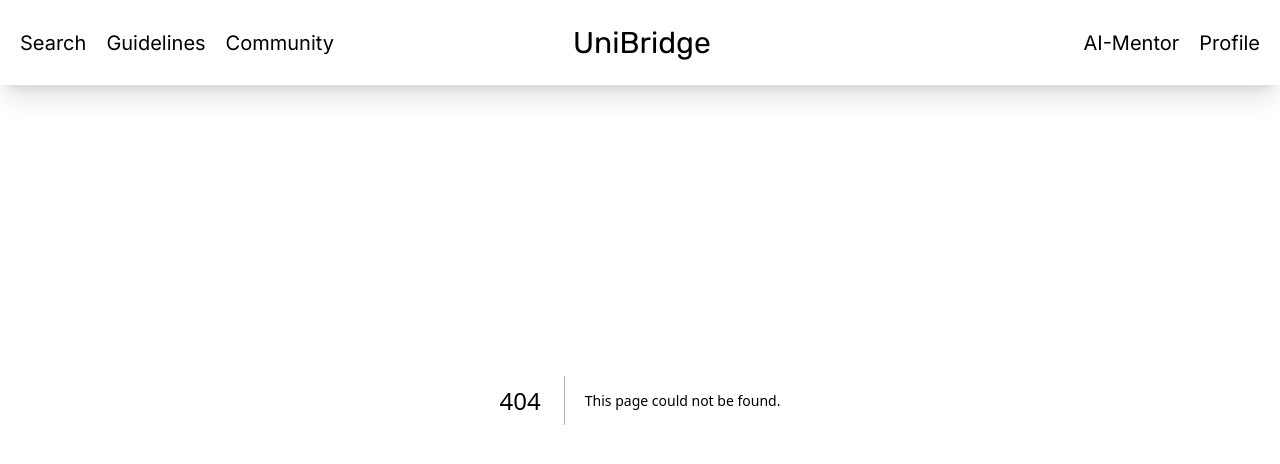
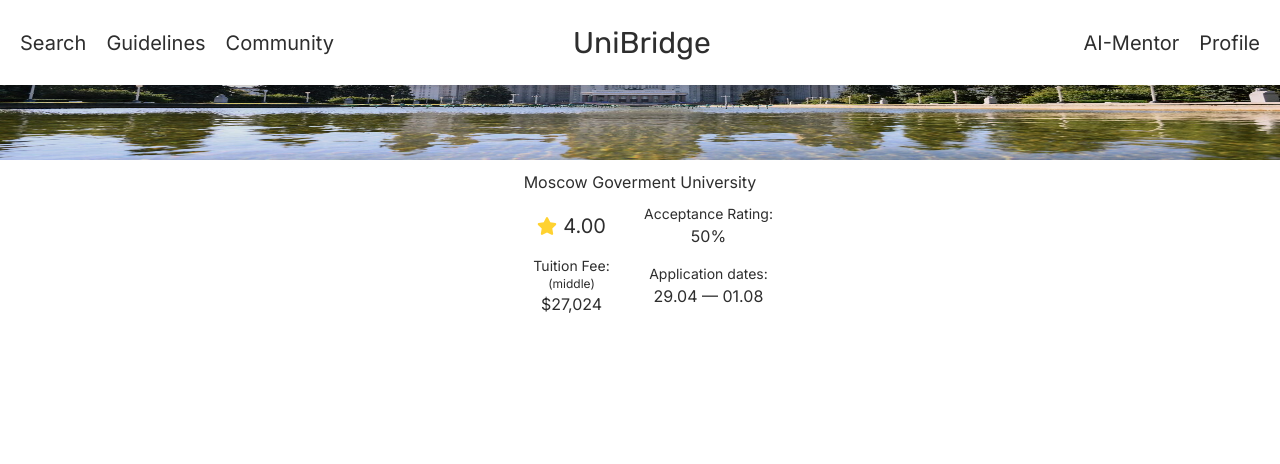
Before and after one commit to Bl1tz2200/UniBridge, a Next.js app: page /search/moscowgovermentuniversity in a window 1280 px wide. Before the commit this address had no page. Shown: the top 464 px of the page. Built offline with nearby package versions, Linux system fonts and the light colour scheme.

Commit message:
Started creating university's unique page template

```diff
--- a/src/app/layout.tsx
+++ b/src/app/layout.tsx
@@ -26,7 +26,7 @@ export default function RootLayout({
   return (
     <html lang="en">
       <head>
-        <link rel="icon" href="/icons/UniBridge.ico" sizes="any" />
+        <link rel="icon" href="/favicon.ico" sizes="any" />
       </head>
       <body className={`${rubik.variable} ${inter.variable} antialiased`}>
         <NavBar />
--- /dev/null
+++ b/src/app/search/[keyName]/page.tsx
@@ -0,0 +1,50 @@
+"use client"
+
+import { useParams } from 'next/navigation'
+import Image from 'next/image'
+import { universityInfo } from '../searchObjects'
+
+var universityList: universityInfo = { // Getting them from the DB
+    image_name: "moscowgovermentuniversity.jpg",
+    keyName: "moscowgovermentuniversity",
+    label: "Moscow Goverment University",
+    starSum: Number("16"),
+    startCounter: Number("4"),
+    acceptanceRating: Number("50"),
+    tuitionFee: "$27,024",
+    dateStart: "29.04",
+    dateEnd: "01.08"
+  }
+
+export default function Page() {
+  const params = useParams()
+  const db_key = params.keyName
+
+  return (
+    <>
+      <Image src={`/images/search/${universityList.image_name}`} width={1920} height={1080} className="w-full h-40 rounded-tr-xl rounded-tl-xl" placeholder="blur" blurDataURL={`/images/search/${universityList.image_name}`} alt="University Image" />
+      <div className="grid grid-cols-1 justify-center justify-items-center w-full">
+      <label className="p-2.5">{universityList.label}</label>
+      <ul className="grid grid-cols-2 items-center content-betweem justify-items-center justify-between px-1 pb-2.5 gap-2">
+          <li className="flex gap-1.5 text-xl">
+          <svg className="text-amber-300 w-5" xmlns="http://www.w3.org/2000/svg" viewBox="0 0 576 512" data-rating="10"><path fill="currentColor" d="M259.3 17.8L194 150.2 47.9 171.5c-26.2 3.8-36.7 36.1-17.7 54.6l105.7 103-25 145.5c-4.5 26.3 23.2 46 46.4 33.7L288 439.6l130.7 68.7c23.2 12.2 50.9-7.4 46.4-33.7l-25-145.5 105.7-103c19-18.5 8.5-50.8-17.7-54.6L382 150.2 316.7 17.8c-11.7-23.6-45.6-23.9-57.4 0z"></path></svg>
+          <span>{(universityList.starSum/universityList.startCounter).toFixed(2)}</span>
+          </li>
+          <li className="grid grid-cols-1 items-center content-center justify-center justify-items-center">
+          <span className="text-sm">Acceptance Rating:</span>
+          <span>{universityList.acceptanceRating}%</span>
+          </li>
+          <li className="grid grid-cols-1 items-center content-center justify-center justify-items-center">
+          <span className="text-sm">Tuition Fee:</span>
+          <span className="text-xs">(middle)</span>
+          <span>{universityList.tuitionFee}</span>
+          </li>
+          <li className="grid grid-cols-1 items-center content-center justify-center justify-items-center">
+          <span className="text-sm">Application dates:</span>
+          <span>{universityList.dateStart} — {universityList.dateEnd}</span>
+          </li>
+      </ul>
+      </div>
+    </>
+  )
+}
--- a/src/app/search/components/filter_component.tsx
+++ b/src/app/search/components/filter_component.tsx
@@ -3,11 +3,7 @@
 import { capitalizeFirstLetter } from "@/hooks/textUtils";
 import { changingStyleParameter } from "@/components/sharedObjects";
 import { useState } from "react";
-
-type filterParams = {
-    filterTypeName: string,
-    values: string[]
-}
+import { filterParams } from "../searchObjects";
 
 export function AddFilters({filterTypeName, values}: filterParams) { // Component to add filters by values
 
--- a/src/app/search/page.tsx
+++ b/src/app/search/page.tsx
@@ -5,25 +5,12 @@ import { changingStyleParameter } from "@/components/sharedObjects";
 import { useState } from "react";
 import settings_icon from "@/icons/Settings.svg"
 import Image from "next/image";
-import mgu_image from "@/images/search/moscowgovermentuniversity.jpg"
 import { CreateCard } from "./components/universityCard_component";
+import { filtersList, universityInfo } from "./searchObjects";
 
-type filterParamsList = {[key: string]: string[]}
-
-type universityInfoList ={
-  image_name: string,
-  keyName: string,
-  label: string,
-  starSum: number,
-  startCounter: number,
-  acceptanceRating: number,
-  tuitionFee: string,
-  dateStart: string,
-  dateEnd: string
-}[]
 
 export default function Search() {
-  var filterList: filterParamsList = { // Getting them from the DB
+  var filterList: filtersList = { // Getting them from the DB
     "country": ["Russia", "USA"],
     "specialization": ["ICT", "medicine"],
     "language": ["Russian", "English"],
@@ -31,7 +18,7 @@ export default function Search() {
     "program": ["bachelor course", "magistracy"],
   }
 
-  var universityList: universityInfoList = [ // Getting them from the DB
+  var universityList: universityInfo[] = [ // Getting them from the DB
     {
       image_name: "moscowgovermentuniversity.jpg",
       keyName: "moscowgovermentuniversity",
@@ -95,7 +82,7 @@ export default function Search() {
               }
             </ul>
         </section>
-    </>
+     </>
 
   );
 }
--- /dev/null
+++ b/src/app/search/searchObjects.tsx
@@ -0,0 +1,20 @@
+export type universityInfo = { // Used to get universityInfo for cards from db
+  image_name: string,
+  keyName: string,
+  label: string,
+  starSum: number,
+  startCounter: number,
+  acceptanceRating: number,
+  tuitionFee: string,
+  dateStart: string,
+  dateEnd: string
+}
+
+export type filterParams = { // Used to fetch each filter from filtersList
+    filterTypeName: string,
+    values: string[]
+}
+
+export type filtersList = { // Used to get filters from universityInfo
+    [key: string]: string[]
+}
--- a/src/components/navbar.tsx
+++ b/src/components/navbar.tsx
@@ -20,7 +20,7 @@ export function NavBar() { // Returning navbar
     }
 
   return (
-    <nav className="fixed mt-0 top-0 w-[100%] z-10">
+    <nav className="fixed mt-0 top-0 w-[100%] text-(--foreground) z-10">
       <header className="relative flex  p-3 md:p-5 pt-5 justify-between items-center shadow-xl z-10 bg-white">
         <section className="hidden sm:flex text-sm md:text-xl gap-5 justify-start">
           <div><a href="/search" className="hover:text-(--accent) focus:text-(--accent) transition-colors duration-200">Search</a></div>
```
Also changed, not shown: src/app/search/components/universityCard_component.tsx (+1 -12 lines), 1 other file (tests, documents, lock files or other folders).
